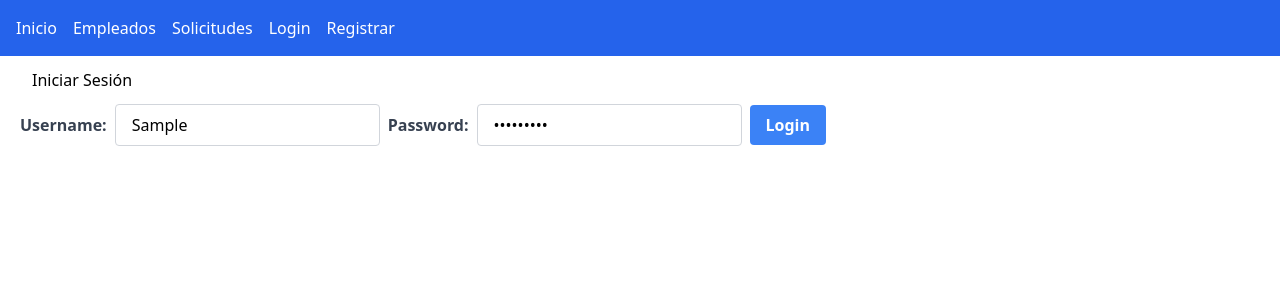
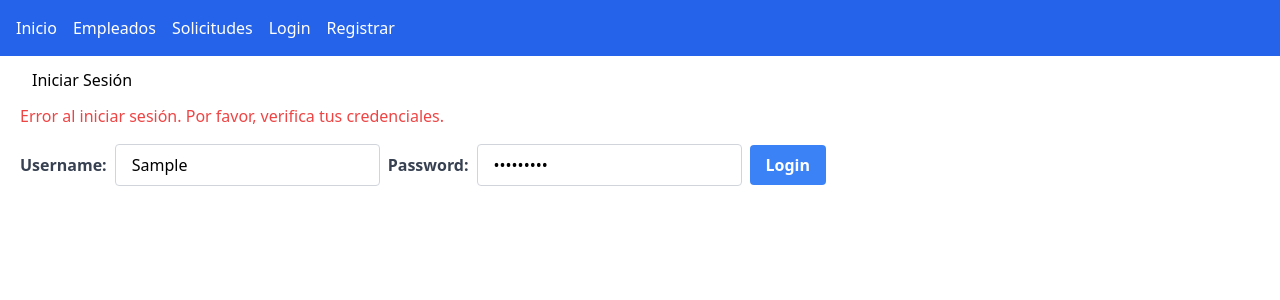
Before and after one commit to deividpa/empleadosAPI, a React (Vite) app in the folder frontend/: page /login in a window 1280 px wide. Both pictures are taken after typing "Sample", "Sample123" into the empty fields and a click on the button "Login". Shown: the top 300 px of the page. Built offline with nearby package versions, Linux system fonts and the light colour scheme; no server answers.

Commit message:
Refactor LoginForm component to handle login errors

```diff
--- a/frontend/src/components/molecules/LoginForm.jsx
+++ b/frontend/src/components/molecules/LoginForm.jsx
@@ -7,14 +7,23 @@ import Label from '../atoms/Label';
 const LoginForm = () => {
   const [credentials, setCredentials] = useState({ username: '', password: '' });
   const { login } = useContext(AuthContext);
+  const [error, setError] = useState('');
 
   const handleSubmit = async (e) => {
     e.preventDefault();
-    await login(credentials);
+    setError('');
+
+    try {
+      await login(credentials);
+    } catch (error) {
+      console.log(error)
+      setError('Error al iniciar sesión. Por favor, verifica tus credenciales.');
+    }
   };
 
   return (
     <form onSubmit={handleSubmit}>
+      {error && <div className="text-red-500 mb-4">{error}</div>}
       <Label htmlFor="username">Username:</Label>
       <Input
         type="text"
```
